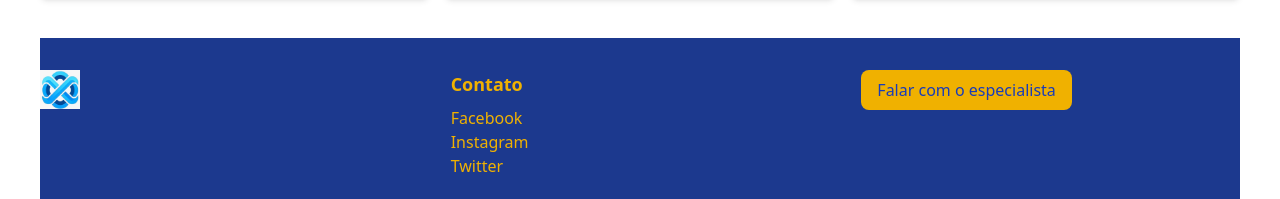
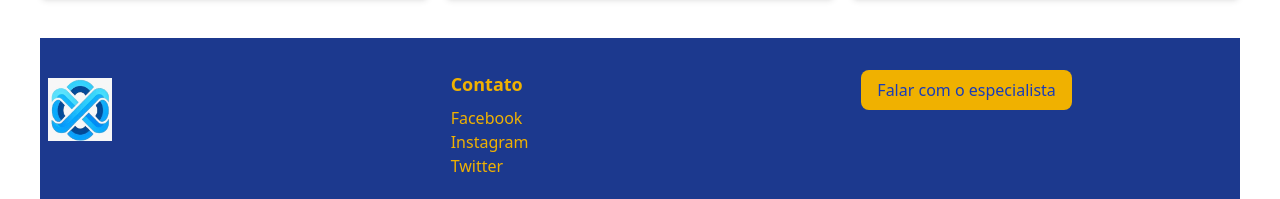
Before and after one commit to GrupoCodeNexus/CP5-WebDev_REACT-NODE, a React (Vite) app in the folder frontend/: page / in a window 1280 px wide. Shown: the part 1407-1606 px from the top of the page. Built offline with nearby package versions, Linux system fonts and the light colour scheme.

Commit message:
Style: estilizando o tamanho da img do footer

```diff
--- a/frontend/Components/Footer.jsx
+++ b/frontend/Components/Footer.jsx
@@ -6,7 +6,7 @@ const Footer = () => {
     <>
     <footer className="bg-blue-900 text-gray-200 py-8">
         <div className="container mx-auto grid grid-cols-1 md:grid-cols-3 gap-8">
-            <img src={logo} className='w-10'/>
+            <img src={logo} className='w-20 p-2'/>
 
             <div className="redes-sociais">
                 <h3 className="text-lg text-yellow-500 font-semibold mb-2">Contato</h3>
```
